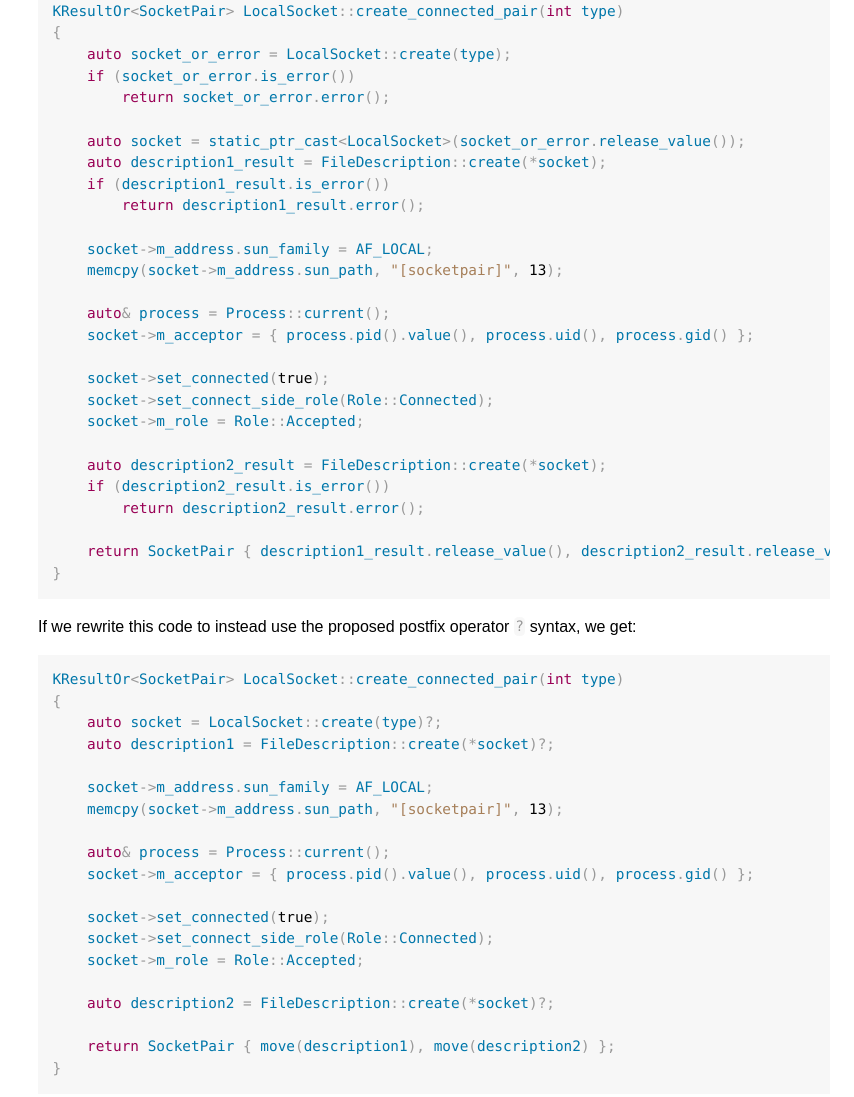
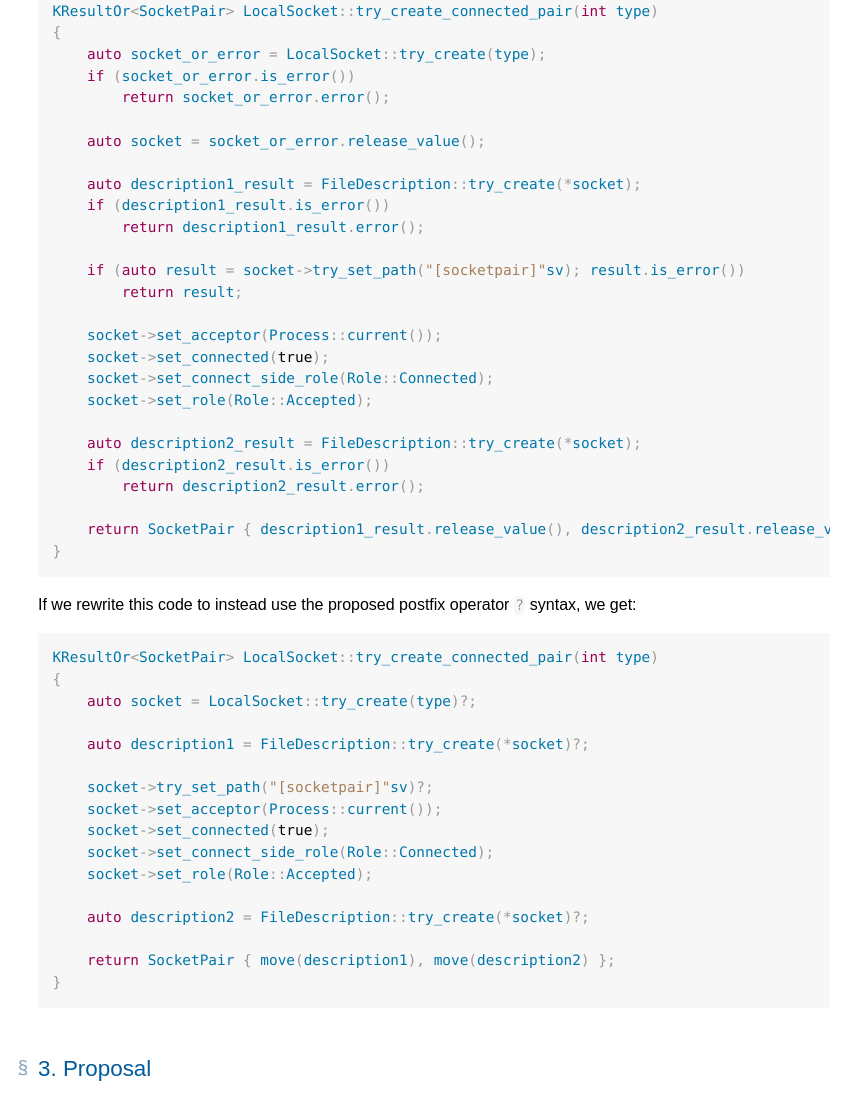
Before and after one commit to bgianfo/cpp-papers, a plain HTML site: page operator-question-mark/index.html in a window 1280 px wide. Shown: the part 1309-2406 px from the top of the page, without its empty margins (426-1280 px from the left). Drawn offline with Linux system fonts and the light colour scheme.

Commit message:
operator-?: Update example code from the SerenityOS kernel
SHA: 0fe077f5918ec6221b2629d2ae7740edfa350c49
Reason: push, by @bgianfo

Co-authored-by: github-actions[bot] <41898282+github-actions[bot]@users.noreply.github.com>

```diff
--- a/operator-question-mark/index.html
+++ b/operator-question-mark/index.html
@@ -1563,7 +1563,7 @@ Possible extra rowspan handling
   <meta content="Bikeshed version 4f053d00e, updated Tue Aug 10 14:13:32 2021 -0700" name="generator">
   <link href="https://serenityos.github.io/cpp-papers/operator-question-mark/" rel="canonical">
   <link href="https://isocpp.org/favicon.ico" rel="icon">
-  <meta content="97761a6bbd89cffe8f6884945fda299a63119fa0" name="document-revision">
+  <meta content="0fe077f5918ec6221b2629d2ae7740edfa350c49" name="document-revision">
 <style>/* style-autolinks */
 
 .css.css, .property.property, .descriptor.descriptor {
@@ -2141,29 +2141,28 @@ success cases, or return the error value if present instead.</p>
    <h2 class="heading settled" data-level="2" id="motivation"><span class="secno">2. </span><span class="content">Motivation</span><a class="self-link" href="#motivation"></a></h2>
    <h3 class="heading settled" data-level="2.1" id="use-cases"><span class="secno">2.1. </span><span class="content">Use Cases</span><a class="self-link" href="#use-cases"></a></h3>
    <h4 class="heading settled" data-level="2.1.1" id="networking-stack-error-handling-use-case"><span class="secno">2.1.1. </span><span class="content">Networking Stack Error Handling</span><a class="self-link" href="#networking-stack-error-handling-use-case"></a></h4>
-   <p>The following is an example of how the SerenityOS Kernel networking stack <a href="https://github.com/SerenityOS/serenity/blob/283d8d39289db37db53c74738813e193ccfee1a1/Kernel/Net/LocalSocket.cpp">creates a socket pair</a>, where <code class="highlight"><c- n>KResultOr</c-><c- o>&lt;</c-><c- n>T</c-><c- o>></c-></code> is a type much like <code class="highlight"><c- n>std</c-><c- o>::</c-><c- n>expected</c-><c- o>&lt;</c-><c- n>T</c-><c- p>,</c-><c- n>E</c-><c- o>></c-></code> where its contract is to return a kernel error enum value, or a value of the template parameter <code class="highlight"><c- n>T</c-></code>.</p>
-<pre class="language-cpp highlight"><c- n>KResultOr</c-><c- o>&lt;</c-><c- n>SocketPair</c-><c- o>></c-> <c- n>LocalSocket</c-><c- o>::</c-><c- n>create_connected_pair</c-><c- p>(</c-><c- b>int</c-> <c- n>type</c-><c- p>)</c->
+   <p>The following is an example of how the SerenityOS Kernel networking stack <a href="https://github.com/SerenityOS/serenity/blob/a28cd921a1df15a51555284cb74efc7d8758812f/Kernel/Net/LocalSocket.cpp">creates a socket pair</a>, where <code class="highlight"><c- n>KResultOr</c-><c- o>&lt;</c-><c- n>T</c-><c- o>></c-></code> is a type much like <code class="highlight"><c- n>std</c-><c- o>::</c-><c- n>expected</c-><c- o>&lt;</c-><c- n>T</c-><c- p>,</c-><c- n>E</c-><c- o>></c-></code> where its contract is to return a kernel error enum value, or a value of the template parameter <code class="highlight"><c- n>T</c-></code>.</p>
+<pre class="language-cpp highlight"><c- n>KResultOr</c-><c- o>&lt;</c-><c- n>SocketPair</c-><c- o>></c-> <c- n>LocalSocket</c-><c- o>::</c-><c- n>try_create_connected_pair</c-><c- p>(</c-><c- b>int</c-> <c- n>type</c-><c- p>)</c->
 <c- p>{</c->
-    <c- k>auto</c-> <c- n>socket_or_error</c-> <c- o>=</c-> <c- n>LocalSocket</c-><c- o>::</c-><c- n>create</c-><c- p>(</c-><c- n>type</c-><c- p>);</c->
+    <c- k>auto</c-> <c- n>socket_or_error</c-> <c- o>=</c-> <c- n>LocalSocket</c-><c- o>::</c-><c- n>try_create</c-><c- p>(</c-><c- n>type</c-><c- p>);</c->
     <c- k>if</c-> <c- p>(</c-><c- n>socket_or_error</c-><c- p>.</c-><c- n>is_error</c-><c- p>())</c->
         <c- k>return</c-> <c- n>socket_or_error</c-><c- p>.</c-><c- n>error</c-><c- p>();</c->
 
-    <c- k>auto</c-> <c- n>socket</c-> <c- o>=</c-> <c- n>static_ptr_cast</c-><c- o>&lt;</c-><c- n>LocalSocket</c-><c- o>></c-><c- p>(</c-><c- n>socket_or_error</c-><c- p>.</c-><c- n>release_value</c-><c- p>());</c->
-    <c- k>auto</c-> <c- n>description1_result</c-> <c- o>=</c-> <c- n>FileDescription</c-><c- o>::</c-><c- n>create</c-><c- p>(</c-><c- o>*</c-><c- n>socket</c-><c- p>);</c->
+    <c- k>auto</c-> <c- n>socket</c-> <c- o>=</c-> <c- n>socket_or_error</c-><c- p>.</c-><c- n>release_value</c-><c- p>();</c->
+
+    <c- k>auto</c-> <c- n>description1_result</c-> <c- o>=</c-> <c- n>FileDescription</c-><c- o>::</c-><c- n>try_create</c-><c- p>(</c-><c- o>*</c-><c- n>socket</c-><c- p>);</c->
     <c- k>if</c-> <c- p>(</c-><c- n>description1_result</c-><c- p>.</c-><c- n>is_error</c-><c- p>())</c->
         <c- k>return</c-> <c- n>description1_result</c-><c- p>.</c-><c- n>error</c-><c- p>();</c->
 
-    <c- n>socket</c-><c- o>-></c-><c- n>m_address</c-><c- p>.</c-><c- n>sun_family</c-> <c- o>=</c-> <c- n>AF_LOCAL</c-><c- p>;</c->
-    <c- n>memcpy</c-><c- p>(</c-><c- n>socket</c-><c- o>-></c-><c- n>m_address</c-><c- p>.</c-><c- n>sun_path</c-><c- p>,</c-> <c- s>"[socketpair]"</c-><c- p>,</c-> <c- mi>13</c-><c- p>);</c->
-
-    <c- k>auto</c-><c- o>&amp;</c-> <c- n>process</c-> <c- o>=</c-> <c- n>Process</c-><c- o>::</c-><c- n>current</c-><c- p>();</c->
-    <c- n>socket</c-><c- o>-></c-><c- n>m_acceptor</c-> <c- o>=</c-> <c- p>{</c-> <c- n>process</c-><c- p>.</c-><c- n>pid</c-><c- p>().</c-><c- n>value</c-><c- p>(),</c-> <c- n>process</c-><c- p>.</c-><c- n>uid</c-><c- p>(),</c-> <c- n>process</c-><c- p>.</c-><c- n>gid</c-><c- p>()</c-> <c- p>};</c->
-
+    <c- k>if</c-> <c- p>(</c-><c- k>auto</c-> <c- n>result</c-> <c- o>=</c-> <c- n>socket</c-><c- o>-></c-><c- n>try_set_path</c-><c- p>(</c-><c- s>"[socketpair]"</c-><c- n>sv</c-><c- p>);</c-> <c- n>result</c-><c- p>.</c-><c- n>is_error</c-><c- p>())</c->
+        <c- k>return</c-> <c- n>result</c-><c- p>;</c->
+
+    <c- n>socket</c-><c- o>-></c-><c- n>set_acceptor</c-><c- p>(</c-><c- n>Process</c-><c- o>::</c-><c- n>current</c-><c- p>());</c->
     <c- n>socket</c-><c- o>-></c-><c- n>set_connected</c-><c- p>(</c->true<c- p>);</c->
     <c- n>socket</c-><c- o>-></c-><c- n>set_connect_side_role</c-><c- p>(</c-><c- n>Role</c-><c- o>::</c-><c- n>Connected</c-><c- p>);</c->
-    <c- n>socket</c-><c- o>-></c-><c- n>m_role</c-> <c- o>=</c-> <c- n>Role</c-><c- o>::</c-><c- n>Accepted</c-><c- p>;</c->
-
-    <c- k>auto</c-> <c- n>description2_result</c-> <c- o>=</c-> <c- n>FileDescription</c-><c- o>::</c-><c- n>create</c-><c- p>(</c-><c- o>*</c-><c- n>socket</c-><c- p>);</c->
+    <c- n>socket</c-><c- o>-></c-><c- n>set_role</c-><c- p>(</c-><c- n>Role</c-><c- o>::</c-><c- n>Accepted</c-><c- p>);</c->
+
+    <c- k>auto</c-> <c- n>description2_result</c-> <c- o>=</c-> <c- n>FileDescription</c-><c- o>::</c-><c- n>try_create</c-><c- p>(</c-><c- o>*</c-><c- n>socket</c-><c- p>);</c->
     <c- k>if</c-> <c- p>(</c-><c- n>description2_result</c-><c- p>.</c-><c- n>is_error</c-><c- p>())</c->
         <c- k>return</c-> <c- n>description2_result</c-><c- p>.</c-><c- n>error</c-><c- p>();</c->
 
@@ -2171,22 +2170,19 @@ success cases, or return the error value if present instead.</p>
 <c- p>}</c->
 </pre>
    <p>If we rewrite this code to instead use the proposed postfix operator <code class="highlight"><c- o>?</c-></code> syntax, we get:</p>
-<pre class="language-cpp highlight"><c- n>KResultOr</c-><c- o>&lt;</c-><c- n>SocketPair</c-><c- o>></c-> <c- n>LocalSocket</c-><c- o>::</c-><c- n>create_connected_pair</c-><c- p>(</c-><c- b>int</c-> <c- n>type</c-><c- p>)</c->
+<pre class="language-cpp highlight"><c- n>KResultOr</c-><c- o>&lt;</c-><c- n>SocketPair</c-><c- o>></c-> <c- n>LocalSocket</c-><c- o>::</c-><c- n>try_create_connected_pair</c-><c- p>(</c-><c- b>int</c-> <c- n>type</c-><c- p>)</c->
 <c- p>{</c->
-    <c- k>auto</c-> <c- n>socket</c-> <c- o>=</c-> <c- n>LocalSocket</c-><c- o>::</c-><c- n>create</c-><c- p>(</c-><c- n>type</c-><c- p>)</c-><c- o>?</c-><c- p>;</c->
-    <c- k>auto</c-> <c- n>description1</c-> <c- o>=</c-> <c- n>FileDescription</c-><c- o>::</c-><c- n>create</c-><c- p>(</c-><c- o>*</c-><c- n>socket</c-><c- p>)</c-><c- o>?</c-><c- p>;</c->
-
-    <c- n>socket</c-><c- o>-></c-><c- n>m_address</c-><c- p>.</c-><c- n>sun_family</c-> <c- o>=</c-> <c- n>AF_LOCAL</c-><c- p>;</c->
-    <c- n>memcpy</c-><c- p>(</c-><c- n>socket</c-><c- o>-></c-><c- n>m_address</c-><c- p>.</c-><c- n>sun_path</c-><c- p>,</c-> <c- s>"[socketpair]"</c-><c- p>,</c-> <c- mi>13</c-><c- p>);</c->
-
-    <c- k>auto</c-><c- o>&amp;</c-> <c- n>process</c-> <c- o>=</c-> <c- n>Process</c-><c- o>::</c-><c- n>current</c-><c- p>();</c->
-    <c- n>socket</c-><c- o>-></c-><c- n>m_acceptor</c-> <c- o>=</c-> <c- p>{</c-> <c- n>process</c-><c- p>.</c-><c- n>pid</c-><c- p>().</c-><c- n>value</c-><c- p>(),</c-> <c- n>process</c-><c- p>.</c-><c- n>uid</c-><c- p>(),</c-> <c- n>process</c-><c- p>.</c-><c- n>gid</c-><c- p>()</c-> <c- p>};</c->
-
+    <c- k>auto</c-> <c- n>socket</c-> <c- o>=</c-> <c- n>LocalSocket</c-><c- o>::</c-><c- n>try_create</c-><c- p>(</c-><c- n>type</c-><c- p>)</c-><c- o>?</c-><c- p>;</c->
+
+    <c- k>auto</c-> <c- n>description1</c-> <c- o>=</c-> <c- n>FileDescription</c-><c- o>::</c-><c- n>try_create</c-><c- p>(</c-><c- o>*</c-><c- n>socket</c-><c- p>)</c-><c- o>?</c-><c- p>;</c->
+
+    <c- n>socket</c-><c- o>-></c-><c- n>try_set_path</c-><c- p>(</c-><c- s>"[socketpair]"</c-><c- n>sv</c-><c- p>)</c-><c- o>?</c-><c- p>;</c->
+    <c- n>socket</c-><c- o>-></c-><c- n>set_acceptor</c-><c- p>(</c-><c- n>Process</c-><c- o>::</c-><c- n>current</c-><c- p>());</c->
     <c- n>socket</c-><c- o>-></c-><c- n>set_connected</c-><c- p>(</c->true<c- p>);</c->
     <c- n>socket</c-><c- o>-></c-><c- n>set_connect_side_role</c-><c- p>(</c-><c- n>Role</c-><c- o>::</c-><c- n>Connected</c-><c- p>);</c->
-    <c- n>socket</c-><c- o>-></c-><c- n>m_role</c-> <c- o>=</c-> <c- n>Role</c-><c- o>::</c-><c- n>Accepted</c-><c- p>;</c->
-
-    <c- k>auto</c-> <c- n>description2</c-> <c- o>=</c-> <c- n>FileDescription</c-><c- o>::</c-><c- n>create</c-><c- p>(</c-><c- o>*</c-><c- n>socket</c-><c- p>)</c-><c- o>?</c-><c- p>;</c->
+    <c- n>socket</c-><c- o>-></c-><c- n>set_role</c-><c- p>(</c-><c- n>Role</c-><c- o>::</c-><c- n>Accepted</c-><c- p>);</c->
+
+    <c- k>auto</c-> <c- n>description2</c-> <c- o>=</c-> <c- n>FileDescription</c-><c- o>::</c-><c- n>try_create</c-><c- p>(</c-><c- o>*</c-><c- n>socket</c-><c- p>)</c-><c- o>?</c-><c- p>;</c->
 
     <c- k>return</c-> <c- n>SocketPair</c-> <c- p>{</c-> <c- n>move</c-><c- p>(</c-><c- n>description1</c-><c- p>),</c-> <c- n>move</c-><c- p>(</c-><c- n>description2</c-><c- p>)</c-> <c- p>};</c->
 <c- p>}</c->
```
